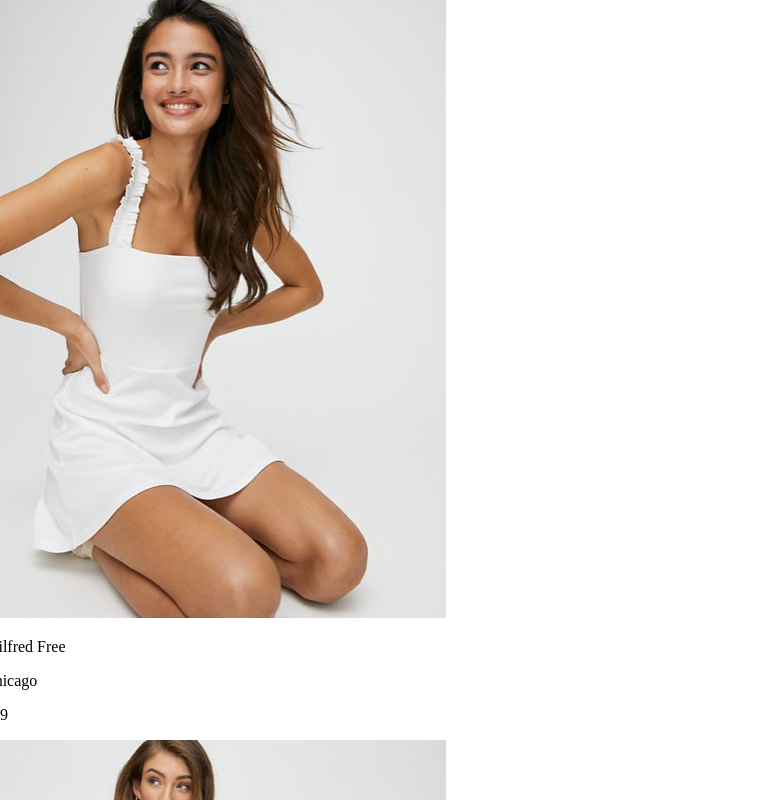
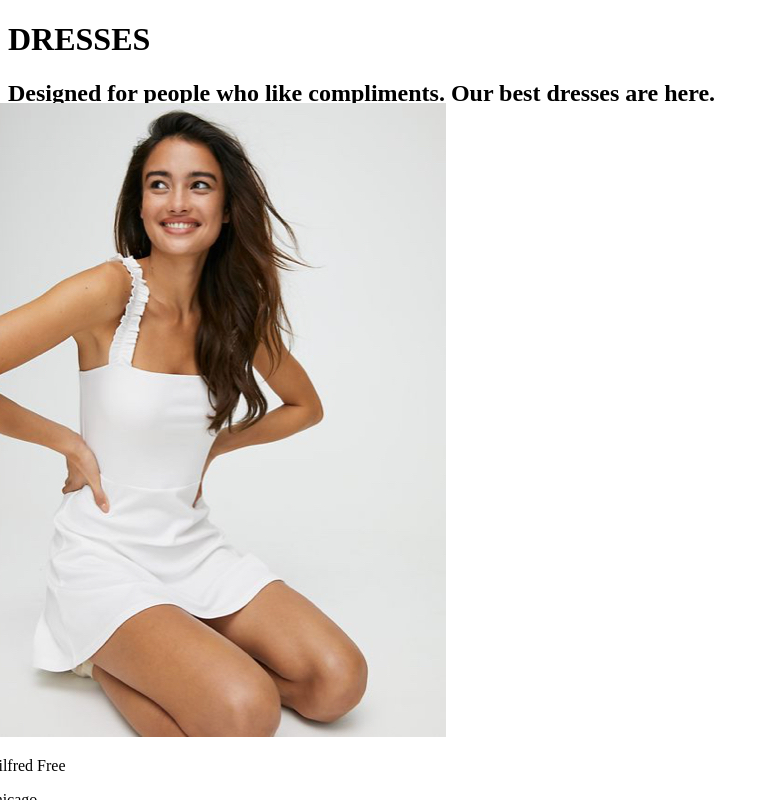
Before and after one commit to oPhreak/atzAssessJrFED, a React (Create React App) app: page / in a window 1280 px wide. Shown: the top 800 px of the page, without its empty margins (0-777 px from the left). Built offline with nearby package versions, Linux system fonts and the light colour scheme.

Commit message:
Added fonts, filled in Header

```diff
--- a/public/index.html
+++ b/public/index.html
@@ -2,8 +2,9 @@
 <html lang="en">
   <head>
     <meta charset="utf-8" />
+    <link rel="stylesheet" href="https://fonts.googleapis.com/css?family=">
 
-    <title>ARITZIA</title>
+    <title></title>
   </head>
   <body>
     <noscript>You need to enable JavaScript to run this app.</noscript>
--- a/src/components/App.jsx
+++ b/src/components/App.jsx
@@ -1,7 +1,9 @@
 import React, { useState } from "react";
+import Button from '@mui/material/Button';
+
 import RenderPanels from "./RenderPanels";
 import products from "../products";
-import Button from '@mui/material/Button';
+import Header from "./Header";
 
 
 
@@ -24,11 +26,11 @@ function App() {
     results = allProducts;
     }
 
-    return(
+    return (
         <div>
+            <Header />
             <RenderPanels products = {results}/>
         </div>
-
     );
 }
 
--- a/src/components/Header.jsx
+++ b/src/components/Header.jsx
@@ -0,0 +1,12 @@
+import "./styles/Header.css";
+
+function Header() {
+    return (
+        <div>
+            <h1 data-testid="titleTest" className="title-style">DRESSES</h1>
+            <h2 data-testid="blurbTest" className="blurb-style">Designed for people who like compliments. Our best dresses are here.</h2>
+        </div>
+    );
+}
+
+export default Header;
--- a/src/components/styles/Header.css
+++ b/src/components/styles/Header.css
@@ -0,0 +1,10 @@
+
+.title-style{
+    color: black;
+    letter-spacing: 0px;
+    font-family: "Chonburi-Regular";
+}
+
+.blurb-style{
+    color: black;
+}
--- /dev/null
+++ b/src/index.css
@@ -0,0 +1,4 @@
+@font-face {
+    font-family: 'Chonburi-Regular';
+    src: local('Chonburi-Regular'), url(./fonts/Chonburi-Regular.ttf) format("truetype");
+}
--- a/src/index.js
+++ b/src/index.js
@@ -2,4 +2,6 @@ import React from 'react';
 import ReactDOM from 'react-dom';
 import App from './components/App';
 
+import './fonts/Chonburi-Regular.ttf';
+
 ReactDOM.render(<App />, document.getElementById("root"));
```
Also changed, not shown: src/fonts/Chonburi-Regular.ttf (added).
